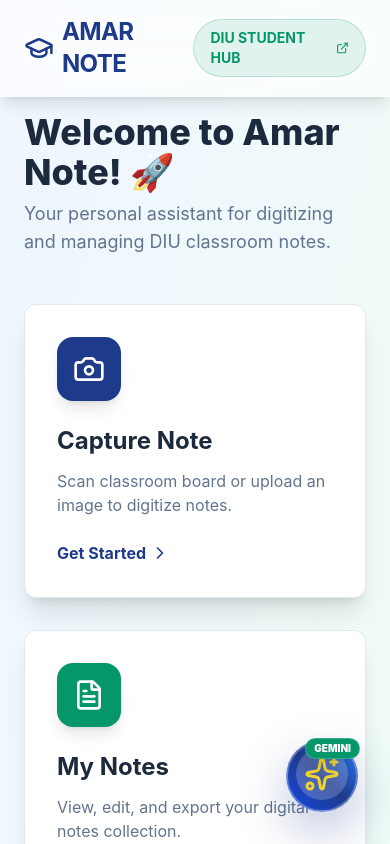
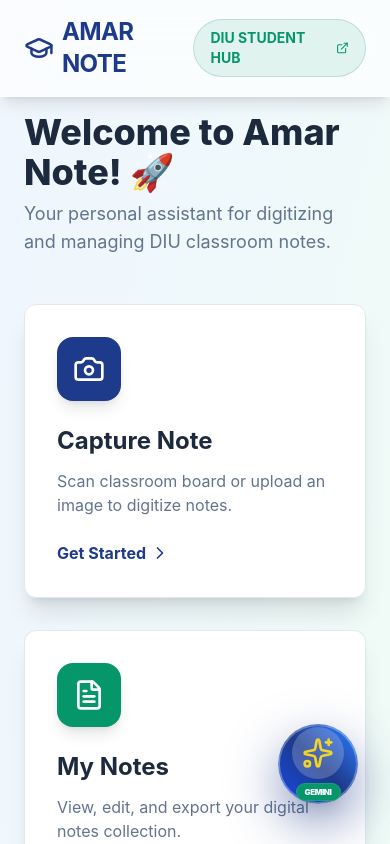
Before and after one commit to adil10-cpu/Amarnote, a React (Vite) app in the folder client/: page / in a window 390 px wide. Shown: the top 844 px of the page. Built offline with nearby package versions, Linux system fonts and the light colour scheme.

Commit message:
Final robust fix for Gemini button on mobile devices

```diff
--- a/client/src/components/GeminiChat.tsx
+++ b/client/src/components/GeminiChat.tsx
@@ -1,73 +1,35 @@
-import React, { useState, useRef, useEffect } from 'react';
-import { Send, Bot, X, MessageSquare, Loader, Sparkles } from 'lucide-react';
-import { motion, AnimatePresence } from 'framer-motion';
+import React from 'react';
+import { Sparkles } from 'lucide-react';
 
 const GeminiChat: React.FC = () => {
-    const [isOpen, setIsOpen] = useState(false);
-    const [messages, setMessages] = useState<{ role: 'user' | 'bot', text: string }[]>([
-        { role: 'bot', text: 'Hello! I am your Gemini-powered Note Assistant. How can I help you with your DIU study notes today?' }
-    ]);
-    const [input, setInput] = useState('');
-    const [isTyping, setIsTyping] = useState(false);
-    const messagesEndRef = useRef<HTMLDivElement>(null);
-
-    const scrollToBottom = () => {
-        messagesEndRef.current?.scrollIntoView({ behavior: "smooth" });
-    };
-
-    useEffect(() => {
-        scrollToBottom();
-    }, [messages, isTyping]);
-
-    const handleSend = async (e: React.FormEvent) => {
-        e.preventDefault();
-        if (!input.trim()) return;
-
-        const userMsg = input;
-        setMessages(prev => [...prev, { role: 'user', text: userMsg }]);
-        setInput('');
-        setIsTyping(true);
-
-        // Simulate Gemini Response
-        setTimeout(() => {
-            let botResponse = "That's an interesting question about your notes! I recommend organizing it by Subject and Topic using the Amar Note capture tool.";
-
-            if (userMsg.toLowerCase().includes('subject')) {
-                botResponse = "Categorizing by Subject helps you find study materials faster during midterms. Would you like me to show you how to search by subject?";
-            } else if (userMsg.toLowerCase().includes('exam') || userMsg.toLowerCase().includes('midterm')) {
-                botResponse = "For exams, I suggest exporting your most important board notes as PDF and reviewing them regularly. Preparation is key!";
-            } else if (userMsg.toLowerCase().includes('ocr') || userMsg.toLowerCase().includes('scan')) {
-                botResponse = "Our OCR engine uses Tesseract.js to accurately extract text from classroom boards. Make sure your photos are sharp and well-lit!";
-            }
-
-            setMessages(prev => [...prev, { role: 'bot', text: botResponse }]);
-            setIsTyping(false);
-        }, 1500);
+    const openGemini = () => {
+        // More reliable window.open for mobile browsers
+        const win = window.open("https://gemini.google.com/app", "_blank", "noopener,noreferrer");
+        if (win) {
+            win.focus();
+        } else {
+            // Fallback for some pop-up blockers
+            window.location.href = "https://gemini.google.com/app";
+        }
     };
 
     return (
-        <div className="fixed bottom-8 right-8 z-[9999]">
-            {/* Direct Link to Google Gemini App - Optimized for Mobile Touch */}
-            <motion.a
-                whileHover={{ scale: 1.1 }}
-                whileTap={{ scale: 0.95 }}
-                href="https://gemini.google.com/app"
-                target="_blank"
-                rel="noopener noreferrer"
-                onClick={() => console.log('Opening Google Gemini')}
-                className="w-18 h-18 lg:w-20 lg:h-20 rounded-full flex flex-col items-center justify-center text-white shadow-[0_20px_50px_rgba(30,58,138,0.3)] transition-all duration-300 bg-gradient-to-tr from-blue-700 via-primary to-blue-500 border-2 border-white/30 relative active:scale-95 touch-manipulation cursor-pointer"
+        <div className="fixed bottom-10 right-8 z-[9999] pointer-events-auto">
+            {/* Direct Link to Google Gemini - Optimized Hitbox */}
+            <button
+                onClick={openGemini}
+                className="w-20 h-20 rounded-full flex flex-col items-center justify-center text-white shadow-[0_20px_50px_rgba(30,58,138,0.5)] bg-gradient-to-tr from-blue-700 via-primary to-blue-500 border-2 border-white/30 transform transition-all active:scale-90 hover:scale-110 cursor-pointer"
+                aria-label="Open Google Gemini"
             >
-                <div className="bg-white/20 p-2 rounded-full mb-1">
-                    <Sparkles size={36} className="text-yellow-300 animate-pulse" />
+                <div className="bg-white/20 p-2.5 rounded-full mb-1">
+                    <Sparkles size={32} className="text-yellow-300 animate-pulse" />
                 </div>
-                <span className="bg-secondary text-white text-[10px] font-black px-2 py-0.5 rounded-full shadow-lg border border-white/20 absolute -top-1 -right-1">
+                <span className="bg-secondary text-white text-[8px] font-black px-2 py-0.5 rounded-full shadow-lg border border-white/10 uppercase tracking-tighter">
                      GEMINI
                 </span>
-            </motion.a>
+            </button>
         </div>
-
     );
 };
 
-
 export default GeminiChat;
```
